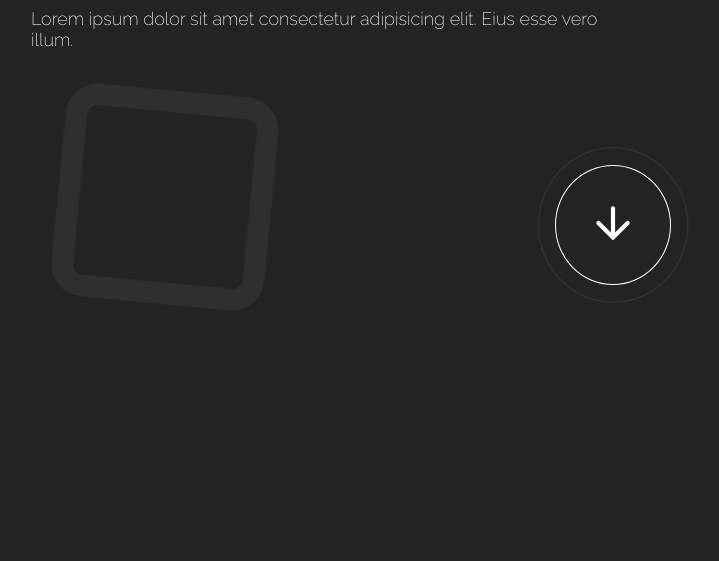
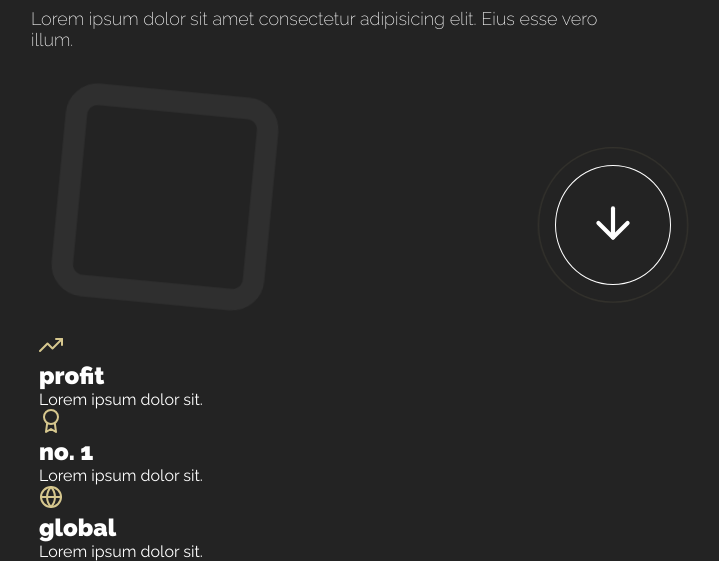
Before and after one commit to mstobiecki/crypto-theme, a plain HTML site: page index.html in a window 1280 px wide. Shown: the part 467-1028 px from the top of the page, without its empty margins (1-720 px from the left). Before the commit the page ends 800 px from the top, so only its background shows below. Drawn offline with Linux system fonts and the light colour scheme.

Commit message:
complete sturcture HTML in cards section

```diff
--- a/index.html
+++ b/index.html
@@ -50,6 +50,27 @@
         <img class="header__background-icon header__background-icon--one" src="./img/icons/square.svg" alt="">
         <img class="header__background-icon header__background-icon--two" src="./img/icons/square.svg" alt="">
     </header>
+    <section class="cards">
+        <div class="wrapper">
+            <div class="cards__boxes">
+                <div class="cards__box">
+                    <img class="cards__box-image" src="./img/icons/trending-up.svg" alt="">
+                    <h2 class="cards__box-title">profit</h2>
+                    <p class="cards__box-paragraph">Lorem ipsum dolor sit.</p>
+                </div>
+                <div class="cards__box">
+                    <img class="cards__box-image" src="./img/icons/award.svg" alt="">
+                    <h2 class="cards__box-title">no. 1</h2>
+                    <p class="cards__box-paragraph">Lorem ipsum dolor sit.</p>
+                </div>
+                <div class="cards__box">
+                    <img class="cards__box-image" src="./img/icons/globe.svg" alt="">
+                    <h2 class="cards__box-title">global</h2>
+                    <p class="cards__box-paragraph">Lorem ipsum dolor sit.</p>
+                </div>
+            </div>
+        </div>
+    </section>
     <script src="./js/main.js"></script>
 </body>
 
```
Also changed, not shown: sass/style.scss (+7 -6 lines), sass/modules/_cards.scss (added), 1 other file.
